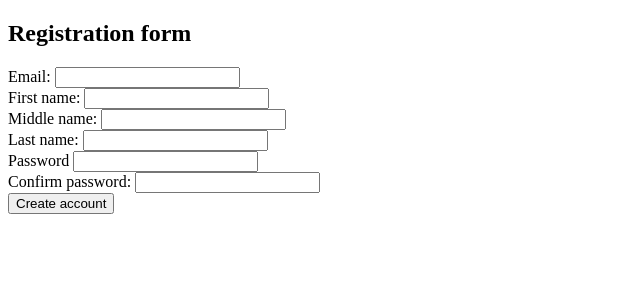
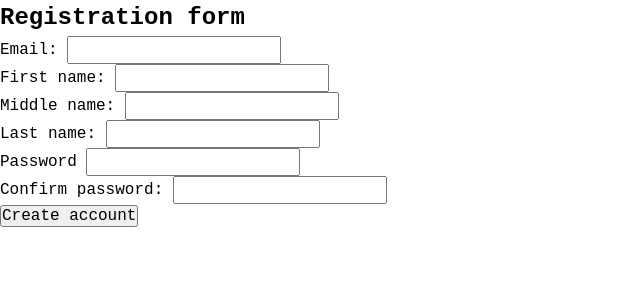
Before and after one commit to ErlJocson/SocialMediaProject, a Flask app: page /register in a window 1280 px wide. Shown: the top 300 px of the page, without its empty margins (0-640 px from the left). Run offline with Flask 2, Linux system fonts and the light colour scheme.

Commit message:
Added resets

```diff
--- /dev/null
+++ b/SocialMediaProject/static/index.css
@@ -0,0 +1,67 @@
+:root {
+  --dark-color: rgb(63, 58, 58);
+  --dark-gradient-color: linear-gradient(
+    90deg,
+    rgba(63, 58, 58, 1) 16%,
+    rgba(38, 37, 37, 1) 49%,
+    rgba(61, 60, 60, 1) 95%
+  );
+
+  --light-color: rgb(182, 182, 182);
+  --light-gradient-color: linear-gradient(
+    90deg,
+    rgba(182, 182, 182, 1) 16%,
+    rgba(255, 255, 255, 1) 49%,
+    rgba(169, 169, 169, 1) 95%
+  );
+
+  --blue-color: rgb(76, 170, 196);
+  --blue-gradient-color: linear-gradient(
+    90deg,
+    rgba(76, 170, 196, 1) 16%,
+    rgba(23, 174, 215, 1) 49%,
+    rgba(49, 141, 166, 1) 95%
+  );
+
+  --red-color: rgb(245, 142, 142);
+  --red-gradient-color: linear-gradient(
+    90deg,
+    rgba(245, 142, 142, 1) 16%,
+    rgba(231, 82, 82, 1) 48%,
+    rgba(220, 105, 105, 1) 95%
+  );
+}
+
+*,
+*::after,
+*::before {
+  box-sizing: border-box;
+}
+
+* {
+  margin: 0;
+  padding: 0;
+  font-family: "Courier New", Courier, monospace;
+}
+
+body {
+  line-height: 1.5;
+}
+
+input,
+button,
+textarea,
+select {
+  font: inherit;
+}
+
+@media (prefers-reduced-motion: reduce) {
+  *,
+  *::before,
+  *::after {
+    animation-duration: 0.01ms !important;
+    animation-iteration-count: 1 !important;
+    transition-duration: 0.01ms !important ;
+    scroll-behavior: auto !important;
+  }
+}
--- a/SocialMediaProject/templates/layout.html
+++ b/SocialMediaProject/templates/layout.html
@@ -4,6 +4,10 @@
     <meta charset="UTF-8" />
     <meta http-equiv="X-UA-Compatible" content="IE=edge" />
     <meta name="viewport" content="width=device-width, initial-scale=1.0" />
+    <link
+      rel="stylesheet"
+      href="{{ url_for('static', filename='index.css') }}"
+    />
     <title>Social | {{ title }}</title>
   </head>
   <body>
```
